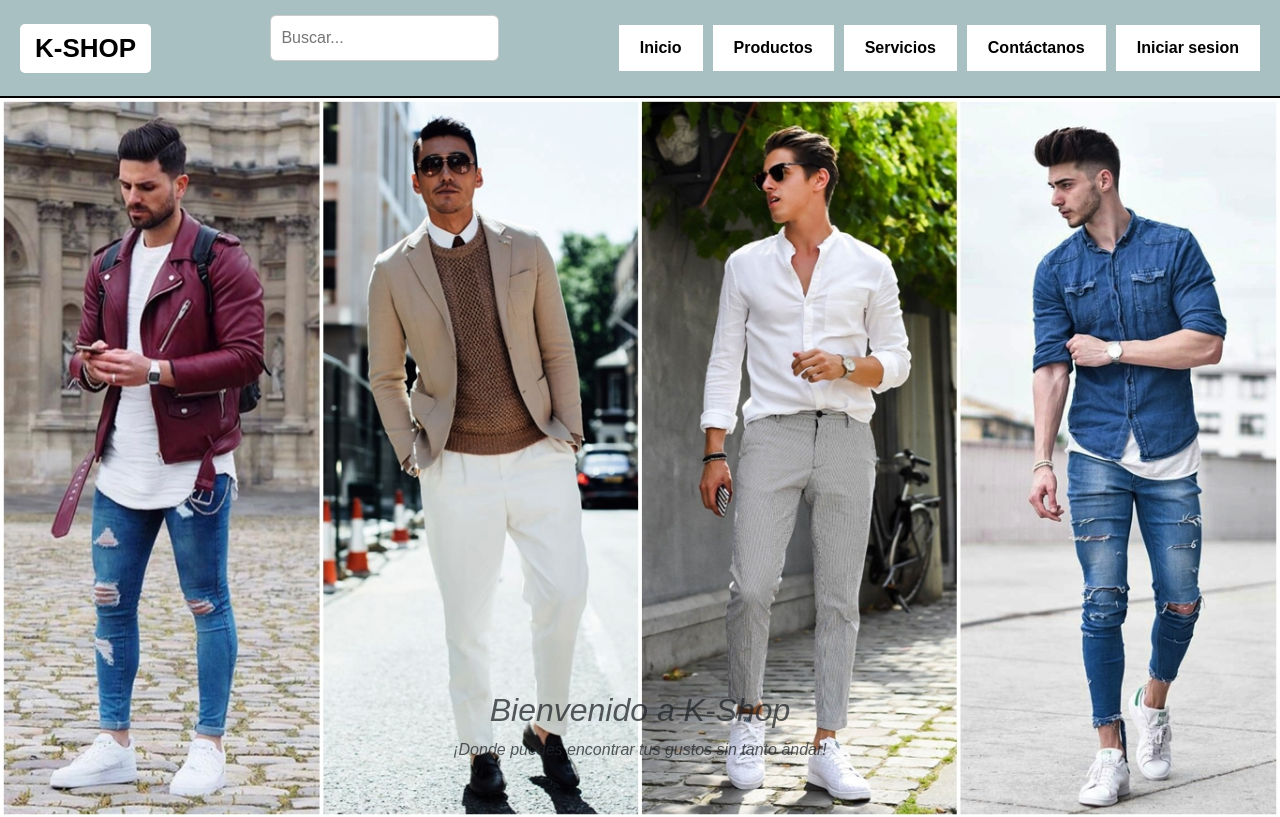
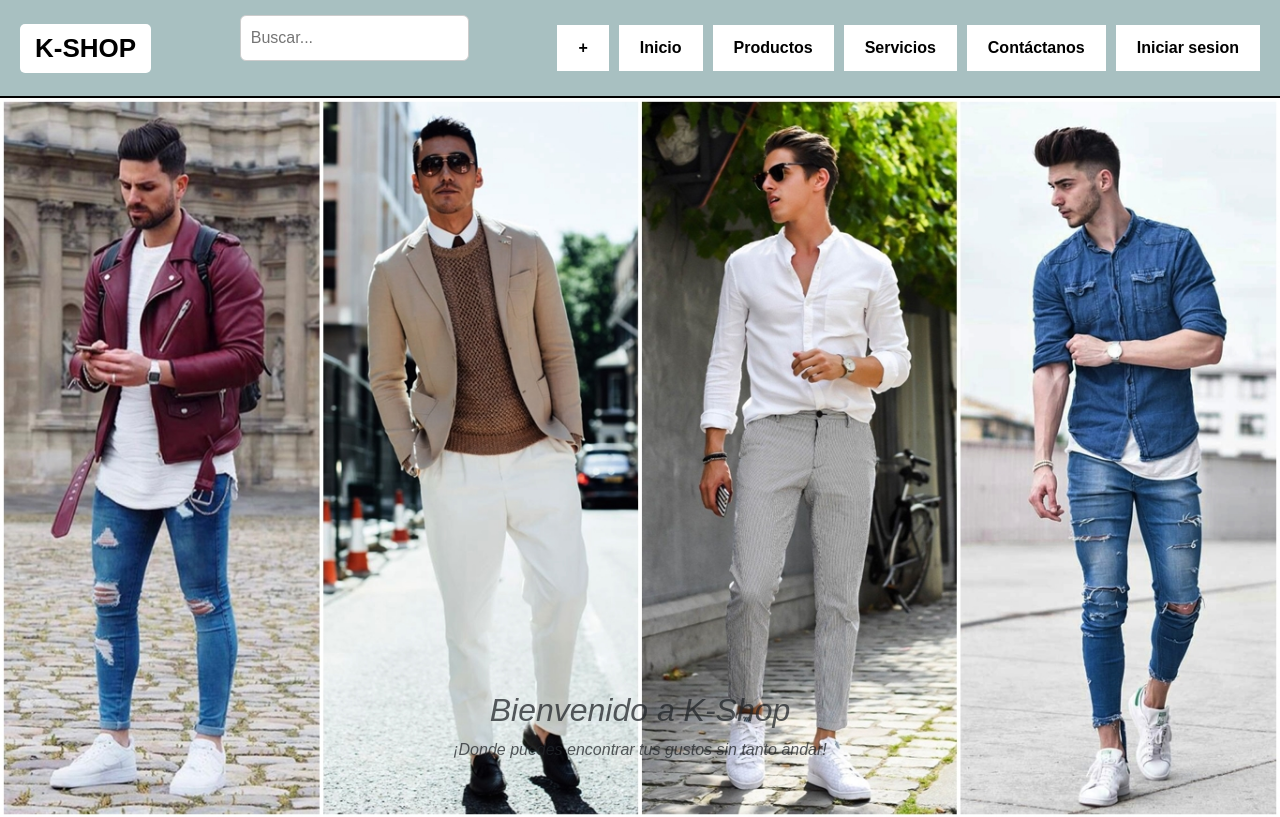
Before and after one commit to kev-abs/kshop-code, a PHP site: page / in a window 1280 px wide. Shown: the top 817 px of the page. Run offline with PHP 8.4, Linux system fonts and the light colour scheme.

Commit message:
Kevin Mendez
Estilos del carrito y boton en el index

```diff
--- a/Estilos/stilos.css
+++ b/Estilos/stilos.css
@@ -6,6 +6,10 @@ body {
   background-color: #fff;
   margin: 0;
   padding: 0;
+}
+
+.boton-blanco {
+  color: #000;              /* Símbolo negro */
 }
 
 button {
--- a/index.PHP
+++ b/index.PHP
@@ -23,6 +23,7 @@
     <!-- Barra de navegación -->
     <nav class="navbar">
       <ul>
+        <li><a href="./Barra de navegacion/carrito.php" class="boton-blanco">+</a></li>
         <li><a href="index.php">Inicio</a></li>
         <li><a href="./Barra de navegacion/Productos.php">Productos</a></li>
         <li><a href="./Barra de navegacion/servicios.php">Servicios</a></li>
```
